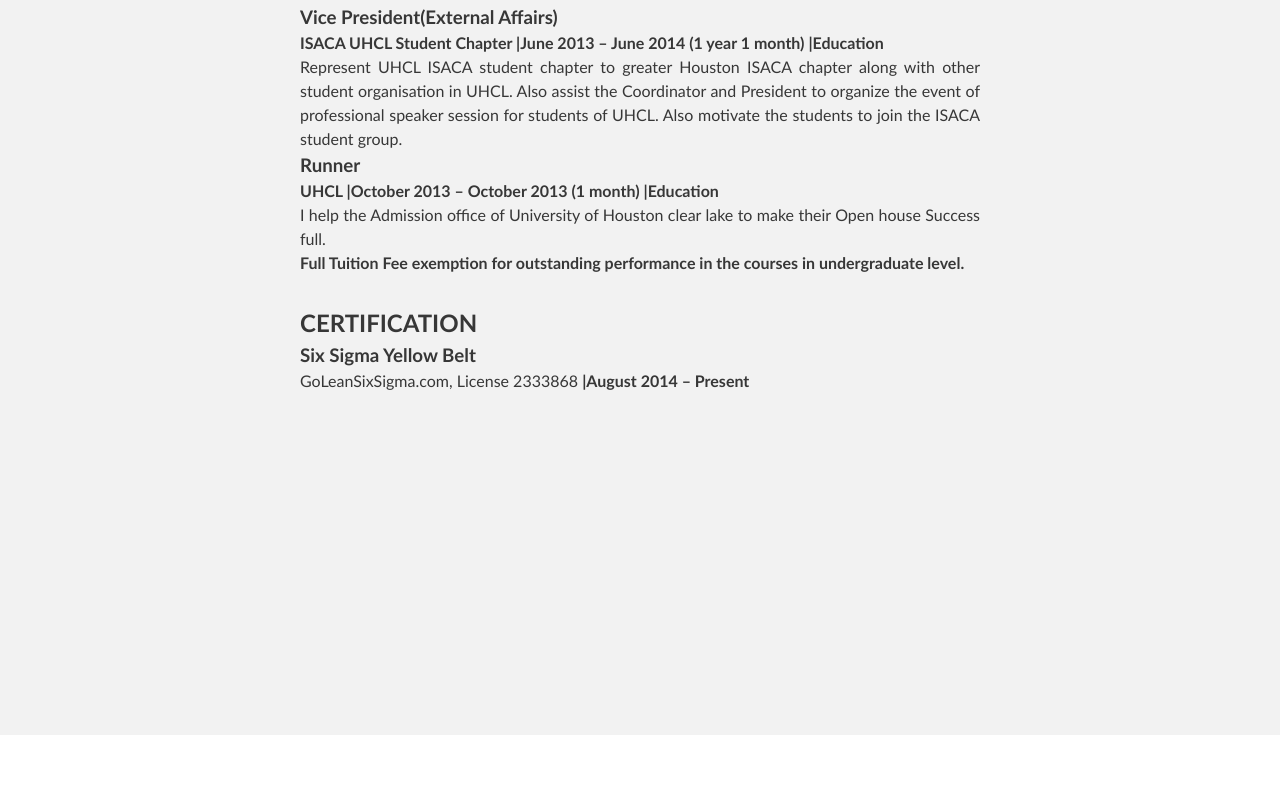
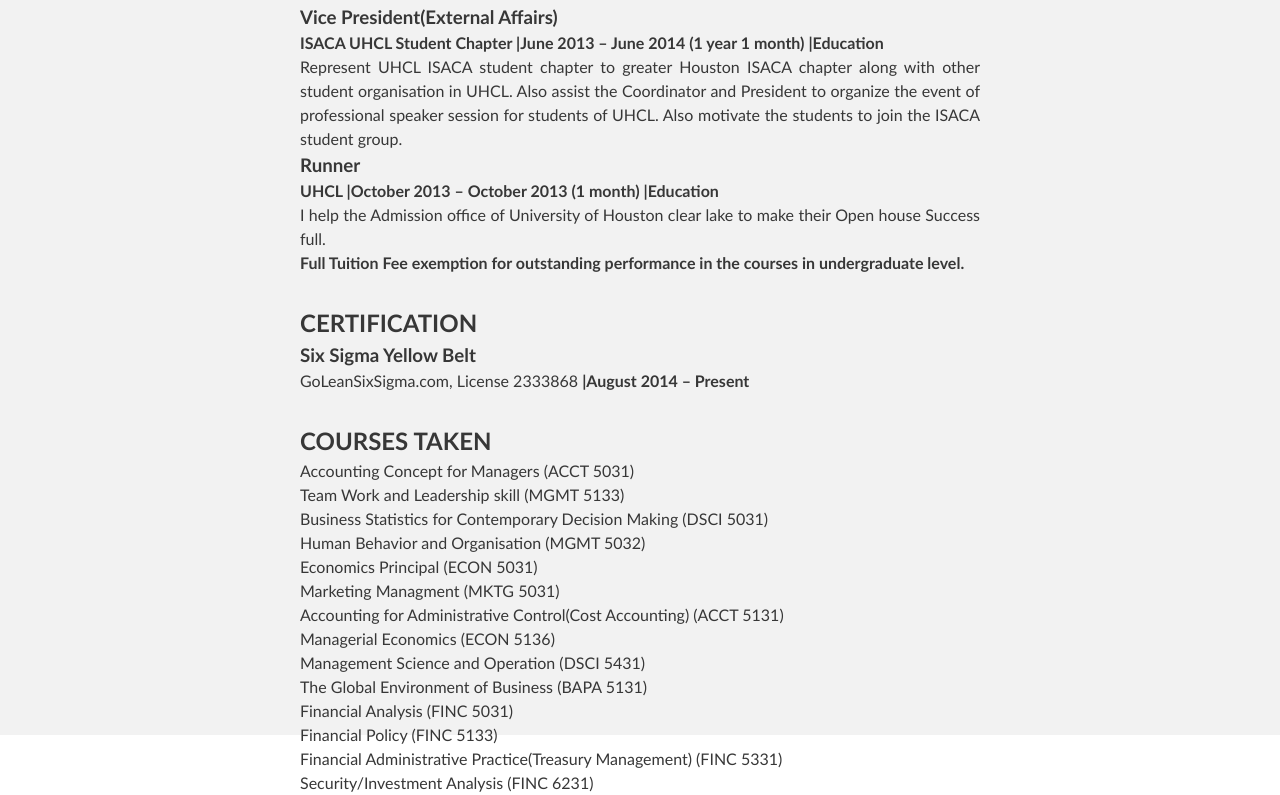
Before and after one commit to tahamidur/tahamidur.github.io, a plain HTML site: page index.html in a window 1280 px wide. Shown: the part 1365-2160 px from the top of the page. Before the commit the page ends 2100 px from the top, so only its background shows below. Drawn offline with Linux system fonts and the light colour scheme.

Commit message:
aghhhhh.. almost done

```diff
--- a/index.html
+++ b/index.html
@@ -98,6 +98,28 @@
 				</ul>
 			</div>
 
+			<div id="course">
+				<ul>
+					<li><h2>COURSES TAKEN</h2></li>
+					<ul>
+						<li>Accounting Concept for Managers (ACCT 5031)</li>
+						<li>Team Work and Leadership skill (MGMT 5133)</li>
+						<li>Business Statistics for Contemporary Decision Making (DSCI 5031)</li>
+						<li>Human Behavior and Organisation (MGMT 5032)</li>
+						<li>Economics Principal (ECON 5031)</li>
+						<li>Marketing Managment (MKTG 5031)</li>
+						<li>Accounting for Administrative Control(Cost Accounting) (ACCT 5131)</li>
+						<li>Managerial Economics (ECON 5136)</li>
+						<li>Management Science and Operation (DSCI 5431)</li>
+						<li>The Global Environment of Business (BAPA 5131)</li>
+						<li>Financial Analysis (FINC 5031)</li>
+						<li>Financial Policy (FINC 5133)</li>
+						<li>Financial Administrative Practice(Treasury Management) (FINC 5331)</li>
+						<li>Security/Investment Analysis (FINC 6231)</li>
+					</ul>
+				</ul>
+			</div>
+
 
 
 		</div>
--- a/stylesheet/index.css
+++ b/stylesheet/index.css
@@ -114,3 +114,16 @@ img {
 #certificate li {
 	list-style: none;
 }
+
+#course {
+	padding-top: 30px;
+    padding-right: 300px;
+    padding-bottom: 0px;
+    padding-left: 300px;
+    text-align: justify;
+
+}
+
+#course li {
+	list-style: none;
+}
```
